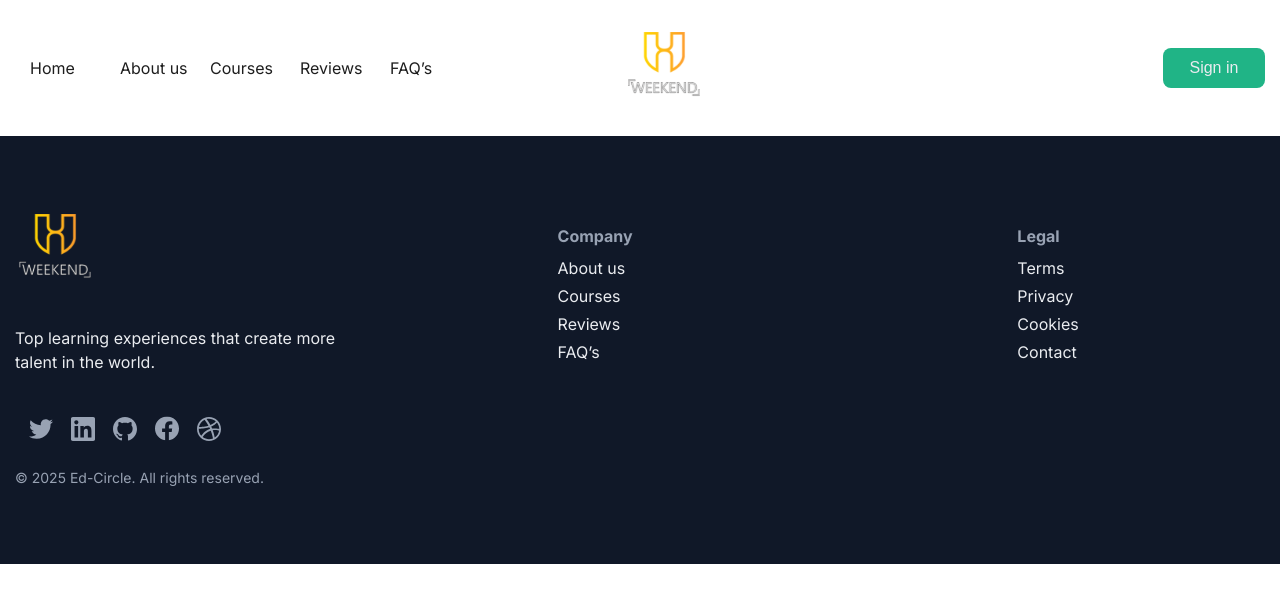
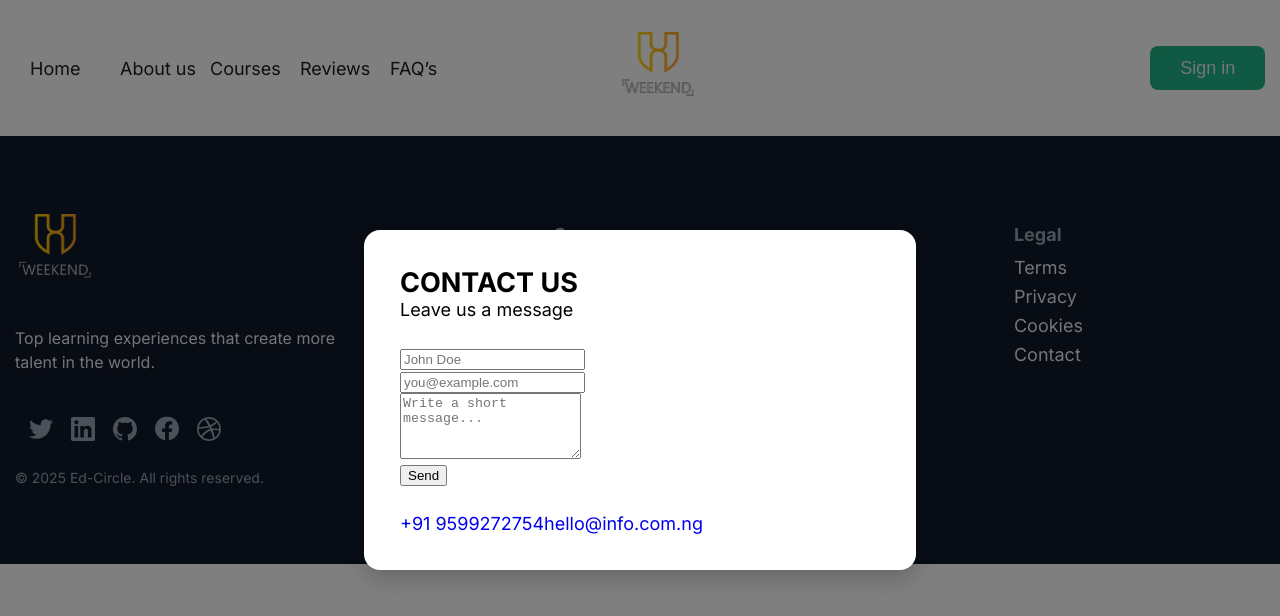
Before and after one commit to Kondratenko666Olga/desighn-school, a React (Vite) app in the folder my-app/: page /terms in a window 1280 px wide. Both pictures are taken after a click on the button "Sign in". Shown: the top 616 px of the page. Built offline with nearby package versions, Linux system fonts and the light colour scheme.

Commit message:
form added into modal

```diff
--- a/my-app/src/App.jsx
+++ b/my-app/src/App.jsx
@@ -8,11 +8,26 @@ import Faq from './pages/Faq/Faq';
 import Home from './pages/Home/Home';
 import Privacy from './pages/Privacy/Privacy';
 import Terms from './pages/Terms/Terms';
+import { useEffect, useState } from 'react';
+import Modal from './components/Modal/Modal';
 
 function App() {
+  const [isModalOpen, setIsModalOpen] = useState(false);
+
+  const openModal = () => setIsModalOpen(true);
+  const closeModal = () => setIsModalOpen(false);
+
+  useEffect(() => {
+    if (isModalOpen) {
+      document.body.style.overflow = 'hidden';
+    } else {
+      document.body.style.overflow = '';
+    }
+  }, [isModalOpen]);
   return (
     <Router>
-      <Header />
+      <Header openModal={openModal} />
+      {isModalOpen && <Modal closeModal={closeModal} />}
       <main>
         <Routes>
           <Route path="/" element={<Home />} />
--- a/my-app/src/assets/styles/_base.scss
+++ b/my-app/src/assets/styles/_base.scss
@@ -1,6 +1,10 @@
 @use './variables' as *;
+@import url('https://fonts.googleapis.com/css2?family=Inter:ital,opsz,wght@0,14..32,100..900;1,14..32,100..900&display=swap');
 
-@import url('https://fonts.googleapis.com/css2?family=Inter:ital,opsz,wght@0,14..32,100..900;1,14..32,100..900&display=swap');
+html {
+  font-size: 14px;
+}
+
 :root {
   font-synthesis: none;
   text-rendering: optimizeLegibility;
@@ -72,6 +76,9 @@ h1 {
 }
 
 @media (min-width: 768px) {
+  html {
+    font-size: 18px;
+  }
   h1 {
     font-size: 42px;
   }
--- a/my-app/src/components/Modal/Modal.jsx
+++ b/my-app/src/components/Modal/Modal.jsx
@@ -1,9 +1,59 @@
-import './Modal';
+import './Modal.scss';
 
 export default function Modal() {
   return (
     <section className="modal">
-      <div className="modal-wrapper"></div>
+      <div className="modal-wrapper">
+        <div className="modal-top">
+          <h2 className="modal-top__title">CONTACT US</h2>
+          <p className="modal-top__subtitle">Leave us a message</p>
+        </div>
+        <form className="modal-form" action="#" method="post">
+          <div className="modal-form__field">
+            <input
+              id="fullName"
+              name="fullName"
+              type="text"
+              className="modal-form__input"
+              placeholder="John Doe"
+              required
+            />
+          </div>
+          <div className="modal-form__field">
+            <input
+              id="email"
+              name="email"
+              type="email"
+              className="modal-form__input"
+              placeholder="you@example.com"
+              required
+            />
+          </div>
+          <div className="modal-form__field">
+            <textarea
+              id="message"
+              name="message"
+              className="modal-form__textarea"
+              placeholder="Write a short message..."
+              rows="4"
+              maxLength="500"
+            />
+          </div>
+          <button type="submit" className="modal-form__submit">
+            Send
+          </button>
+        </form>
+        <div className="modal-bottom">
+          <p className="modal-bottom__adress"></p>
+          <a href="tel:+919599272754" className="modal-bottom__phone">
+            +91 9599272754
+          </a>
+          <a href="mailto:hello@info.com.ng" className="modal-bottom__mail">
+            hello@info.com.ng
+          </a>
+          <div className="modal-bottom__social"></div>
+        </div>
+      </div>
     </section>
   );
 }
--- a/my-app/src/components/Modal/Modal.scss
+++ b/my-app/src/components/Modal/Modal.scss
@@ -1,3 +1,26 @@
 @use '../../assets/styles/variables' as *;
 @use '../../assets/styles/mixins' as *;
 @use '../../assets/styles/base' as *;
+
+.modal {
+  position: fixed;
+  inset: 0; /* top:0; right:0; bottom:0; left:0 */
+  background: rgba(0, 0, 0, 0.5);
+  display: flex;
+  justify-content: center;
+  align-items: center;
+  z-index: 1000;
+}
+
+.modal-wrapper {
+  background: $color-white;
+  max-width: 480px;
+  width: 90%;
+  border-radius: 16px;
+  padding: 2rem;
+  box-shadow: 0 8px 24px rgba(0, 0, 0, 0.2);
+  position: relative;
+  display: flex;
+  flex-direction: column;
+  gap: 1.5rem;
+}
```
